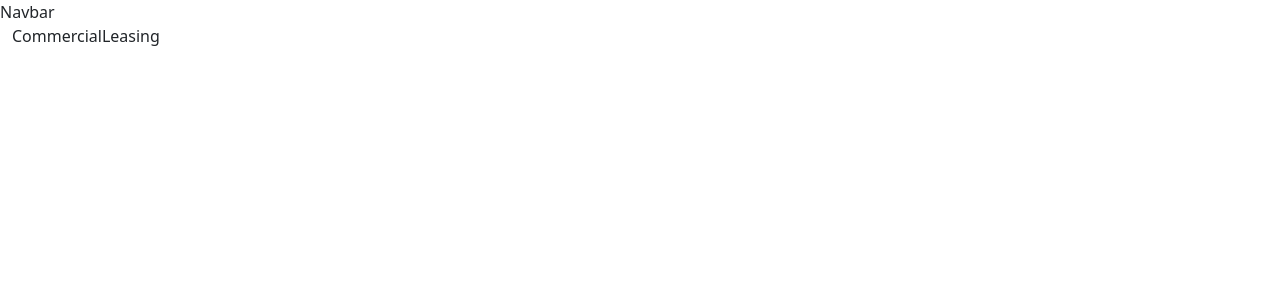
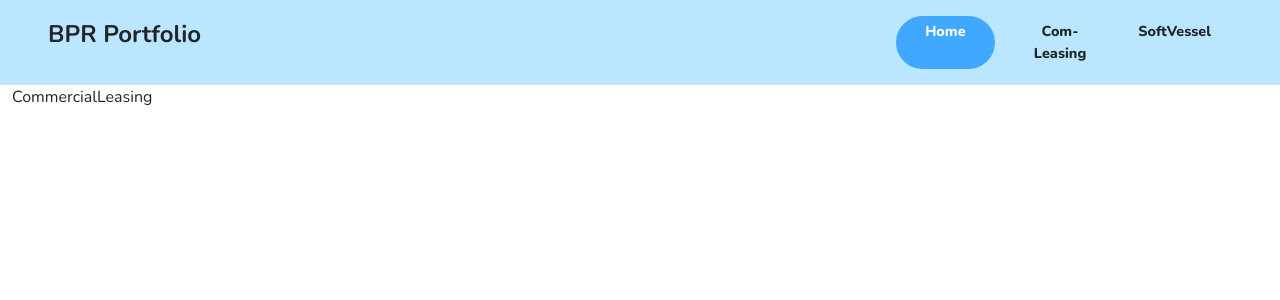
Before and after one commit to IsuruVihan/bpr-portfolio, a React (Create React App) app: page /commercial-leasing in a window 1280 px wide. Shown: the top 300 px of the page. Built offline with nearby package versions, Linux system fonts and the light colour scheme.

Commit message:
Navbar UI/UX done

```diff
--- a/public/index.html
+++ b/public/index.html
@@ -24,10 +24,13 @@
       work correctly both with client-side routing and a non-root public URL.
       Learn how to configure a non-root public URL by running `npm run build`.
     -->
+    <link href="https://fonts.googleapis.com/css2?family=Nunito:ital,wght@0,200;0,300;0,400;0,600;0,700;0,800;0,900;1,200;1,300;1,400;1,600;1,700;1,800;1,900&display=swap" rel="stylesheet">
     <title>React App</title>
   </head>
   <body>
     <noscript>You need to enable JavaScript to run this app.</noscript>
+    <link rel="preconnect" href="https://fonts.googleapis.com">
+    <link rel="preconnect" href="https://fonts.gstatic.com" crossorigin>
     <div id="root"></div>
     <!--
       This HTML file is a template.
--- a/src/App.tsx
+++ b/src/App.tsx
@@ -1,5 +1,6 @@
 import React, {FC} from 'react';
 import './App.scss';
+import './assets/styles/main.scss';
 import {Container} from "react-bootstrap";
 import {BrowserRouter, Switch, Route} from "react-router-dom";
 import NavigationBar from "./components/nav/NavigationBar";
@@ -10,7 +11,7 @@ import CommercialLeasing from "./views/CommercialLeasing";
 const App: FC = () => {
   return (
     <BrowserRouter>
-      <Container className="px-0" fluid>
+      <Container className="px-0 app" fluid>
         <NavigationBar />
         <Switch>
           <Route exact path="/">
--- /dev/null
+++ b/src/assets/styles/colors.scss
@@ -0,0 +1,2 @@
+$nav-background-color: #bae7ff;
+$clicked-nav-link-background-color: #40a9ff;
--- /dev/null
+++ b/src/assets/styles/main.scss
@@ -0,0 +1,3 @@
+@import url('https://fonts.googleapis.com/css2?family=Nunito:ital,wght@0,200;0,300;0,400;0,600;0,700;0,800;0,900;1,200;1,300;1,400;1,600;1,700;1,800;1,900&display=swap');
+@import './colors';
+@import "./partials/navigation-bar";
--- /dev/null
+++ b/src/assets/styles/partials/_navigation-bar.scss
@@ -0,0 +1,47 @@
+.app {
+  font-family: 'Nunito', sans-serif;
+
+  .navigation-bar {
+    background: $nav-background-color;
+
+    .heading {
+      font-size: 1.5em;
+      font-weight: 700;
+
+      .heading-text {
+        cursor: pointer;
+      }
+    }
+    .links {
+      font-weight: 800;
+      font-size: 0.9em;
+
+      .link {
+        cursor: pointer;
+        padding: 5px;
+        border-radius: 30px;
+
+        &:hover {
+          background: $clicked-nav-link-background-color;
+        }
+      }
+
+      .clicked {
+        color: white;
+        background: $clicked-nav-link-background-color;
+      }
+    }
+  }
+}
+
+@media screen and (max-width: 1200px) {
+  .link {
+    font-size: 1em;
+  }
+}
+
+@media screen and (max-width: 590px) {
+  .link {
+    font-size: 0.8em;
+  }
+}
--- /dev/null
+++ b/src/components/nav/Link.tsx
@@ -0,0 +1,25 @@
+import React, {FC} from 'react';
+import {Col} from "react-bootstrap";
+
+type LinkProps = {
+  clicked: boolean,
+  handleOnClick: () => void,
+  text: string
+};
+
+const Link: FC<LinkProps> = (props) => {
+  const {clicked, handleOnClick, text} = props;
+
+  return (
+    <Col
+      md={2}
+      xs={3}
+      className={clicked ? "link text-center clicked mx-2" : "link text-center mx-2"}
+      onClick={() => handleOnClick()}
+    >
+      {text}
+    </Col>
+  );
+}
+
+export default Link;
--- a/src/components/nav/NavigationBar.tsx
+++ b/src/components/nav/NavigationBar.tsx
@@ -1,10 +1,56 @@
-import React, {FC} from 'react';
-import {Container} from "react-bootstrap";
+import React, {FC, useState} from 'react';
+import {Col, Container, FloatingLabel, Row} from "react-bootstrap";
+import Link from "./Link";
 
 const NavigationBar: FC = () => {
+  const [clickedHome, setClickedHome] = useState<boolean>(true);
+  const [clickedSV, setClickedSV] = useState<boolean>(false);
+  const [clickedCL, setClickedCL] = useState<boolean>(false);
+
+  const handleOnClickHome = () => {
+    setClickedHome(true);
+    setClickedCL(false);
+    setClickedSV(false);
+  }
+
+  const handleOnClickSV = () => {
+    setClickedHome(false);
+    setClickedCL(false);
+    setClickedSV(true);
+  }
+
+  const handleOnClickCL = () => {
+    setClickedHome(false);
+    setClickedCL(true);
+    setClickedSV(false);
+  }
+
   return (
-    <Container className="px-0" fluid>
-      Navbar
+    <Container className="navigation-bar py-3 px-5" fluid>
+      <Row className="mx-0">
+        <Col className="px-0 text-xl-start text-center heading" xl={6} sm={12} xs={12}>
+          <label className="heading-text">BPR Portfolio</label>
+        </Col>
+        <Col className="px-0">
+          <Row className="mx-0 justify-content-xl-end justify-content-evenly links">
+            <Link
+              clicked={clickedHome}
+              handleOnClick={handleOnClickHome}
+              text={"Home"}
+            />
+            <Link
+              clicked={clickedCL}
+              handleOnClick={handleOnClickCL}
+              text={"Com-Leasing"}
+            />
+            <Link
+              clicked={clickedSV}
+              handleOnClick={handleOnClickSV}
+              text={"SoftVessel"}
+            />
+          </Row>
+        </Col>
+      </Row>
     </Container>
   );
 }
--- a/src/index.scss
+++ b/src/index.scss
@@ -1,8 +1,6 @@
 body {
   margin: 0;
-  font-family: -apple-system, BlinkMacSystemFont, 'Segoe UI', 'Roboto', 'Oxygen',
-    'Ubuntu', 'Cantarell', 'Fira Sans', 'Droid Sans', 'Helvetica Neue',
-    sans-serif;
+  font-family: 'Nunito', sans-serif;
   -webkit-font-smoothing: antialiased;
   -moz-osx-font-smoothing: grayscale;
 }
```
